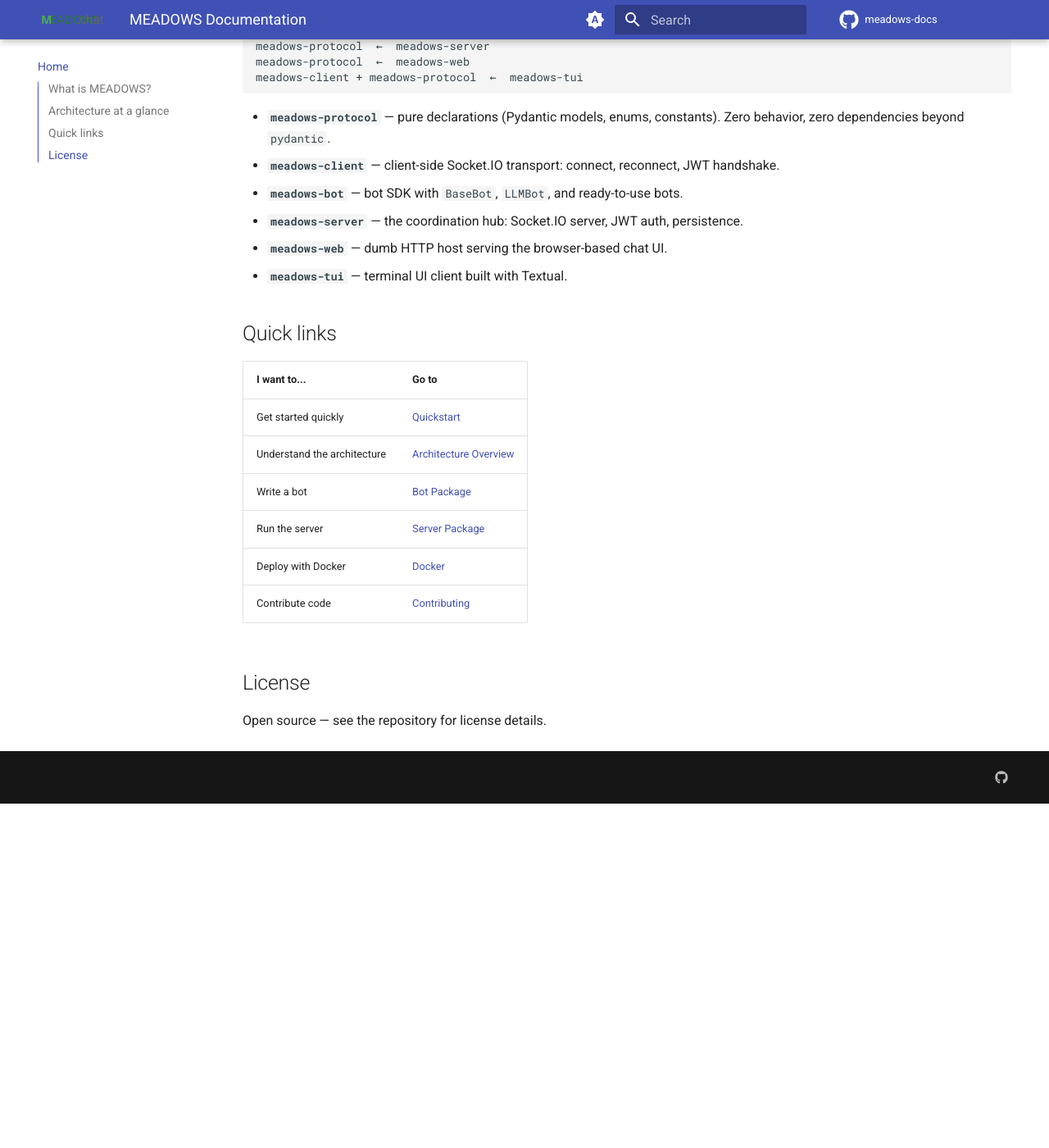
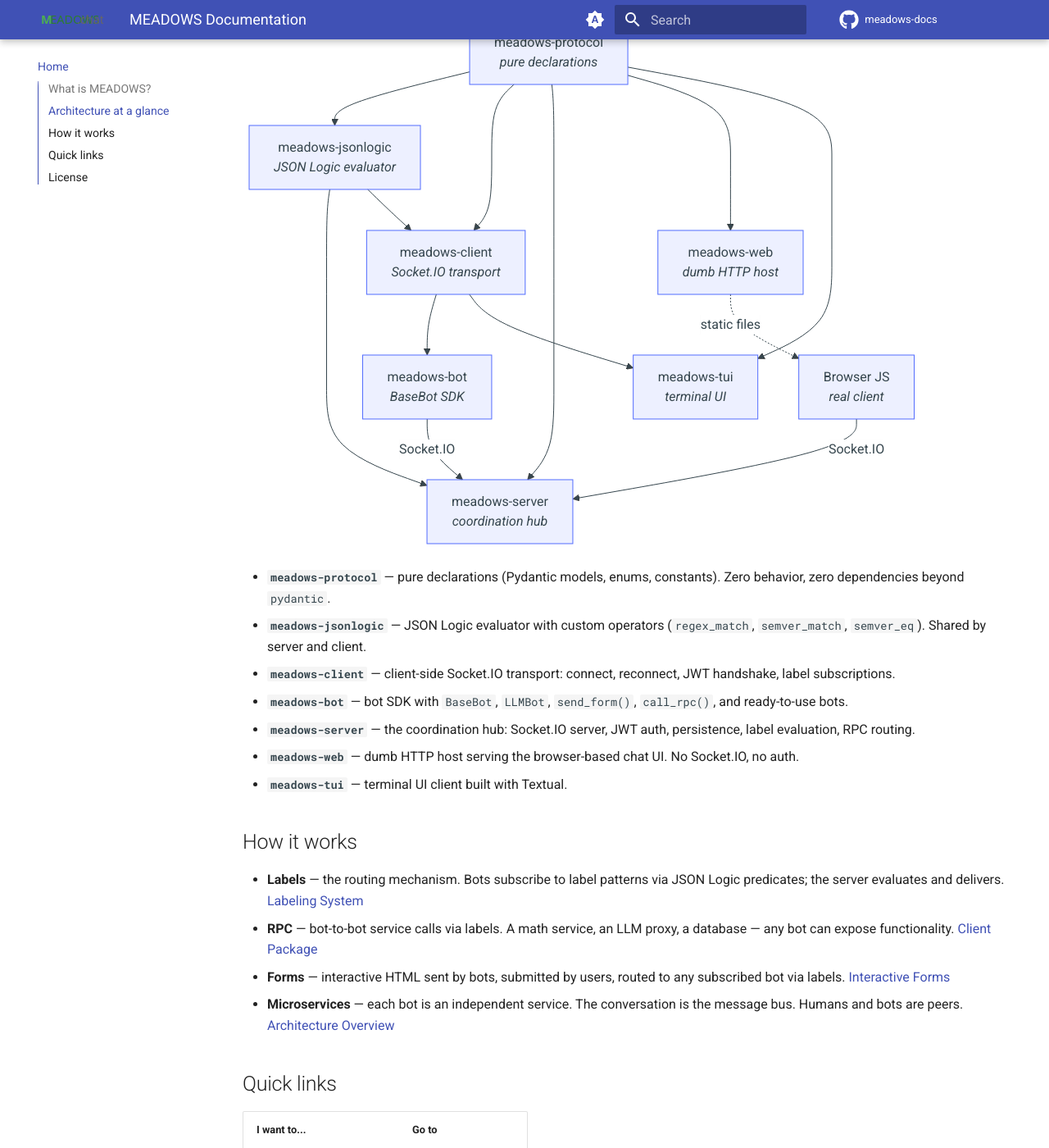
Before and after one commit to remcoboerma/meadows-docs, an MkDocs documentation site: the page built from docs/docs/index.md, in a window 1280 px wide and 1400 px high, scrolled down 754 px. Shown: the whole window at 82% size. Built offline with MkDocs 1.6.1 and Material for MkDocs 9.7.7, drawn with Linux system fonts in a browser that asks for light colours; comment, search, counter and statistics services are not loaded; before the commit the page ends 1734 px from its top, so only the background shows below that; some of the changed text lies outside the part shown.

Commit message:
docs: add labels, RPC, forms, and microservices references to architecture at a glance

````diff
--- a/docs/docs/index.md
+++ b/docs/docs/index.md
@@ -23,19 +23,45 @@
 
 ## Architecture at a glance
 
-```
-meadows-protocol  ←  meadows-client  ←  meadows-bot
-meadows-protocol  ←  meadows-server
-meadows-protocol  ←  meadows-web
-meadows-client + meadows-protocol  ←  meadows-tui
+```mermaid
+graph TD
+    P[meadows-protocol<br><i>pure declarations</i>]
+    J[meadows-jsonlogic<br><i>JSON Logic evaluator</i>]
+    C[meadows-client<br><i>Socket.IO transport</i>]
+    B[meadows-bot<br><i>BaseBot SDK</i>]
+    S[meadows-server<br><i>coordination hub</i>]
+    W[meadows-web<br><i>dumb HTTP host</i>]
+    T[meadows-tui<br><i>terminal UI</i>]
+    Browser[Browser JS<br><i>real client</i>]
+
+    P --> J
+    P --> C
+    P --> S
+    P --> W
+    P --> T
+    J --> S
+    J --> C
+    C --> B
+    C --> T
+    W -.->|static files| Browser
+    Browser -->|Socket.IO| S
+    B -->|Socket.IO| S
 ```
 
 - **`meadows-protocol`** — pure declarations (Pydantic models, enums, constants). Zero behavior, zero dependencies beyond `pydantic`.
-- **`meadows-client`** — client-side Socket.IO transport: connect, reconnect, JWT handshake.
-- **`meadows-bot`** — bot SDK with `BaseBot`, `LLMBot`, and ready-to-use bots.
-- **`meadows-server`** — the coordination hub: Socket.IO server, JWT auth, persistence.
-- **`meadows-web`** — dumb HTTP host serving the browser-based chat UI.
+- **`meadows-jsonlogic`** — JSON Logic evaluator with custom operators (`regex_match`, `semver_match`, `semver_eq`). Shared by server and client.
+- **`meadows-client`** — client-side Socket.IO transport: connect, reconnect, JWT handshake, label subscriptions.
+- **`meadows-bot`** — bot SDK with `BaseBot`, `LLMBot`, `send_form()`, `call_rpc()`, and ready-to-use bots.
+- **`meadows-server`** — the coordination hub: Socket.IO server, JWT auth, persistence, label evaluation, RPC routing.
+- **`meadows-web`** — dumb HTTP host serving the browser-based chat UI. No Socket.IO, no auth.
 - **`meadows-tui`** — terminal UI client built with Textual.
+
+## How it works
+
+- **Labels** — the routing mechanism. Bots subscribe to label patterns via JSON Logic predicates; the server evaluates and delivers. [Labeling System](architecture/labeling.md)
+- **RPC** — bot-to-bot service calls via labels. A math service, an LLM proxy, a database — any bot can expose functionality. [Client Package](client/index.md)
+- **Forms** — interactive HTML sent by bots, submitted by users, routed to any subscribed bot via labels. [Interactive Forms](reference/forms.md)
+- **Microservices** — each bot is an independent service. The conversation is the message bus. Humans and bots are peers. [Architecture Overview](architecture/overview.md)
 
 ## Quick links
 
@@ -44,6 +70,7 @@
 | Get started quickly | [Quickstart](getting-started.md) |
 | Understand the architecture | [Architecture Overview](architecture/overview.md) |
 | Write a bot | [Bot Package](bot/index.md) |
+| Send interactive forms | [Interactive Forms](reference/forms.md) |
 | Run the server | [Server Package](server/index.md) |
 | Deploy with Docker | [Docker](development/docker.md) |
 | Contribute code | [Contributing](development/contributing.md) |
````
